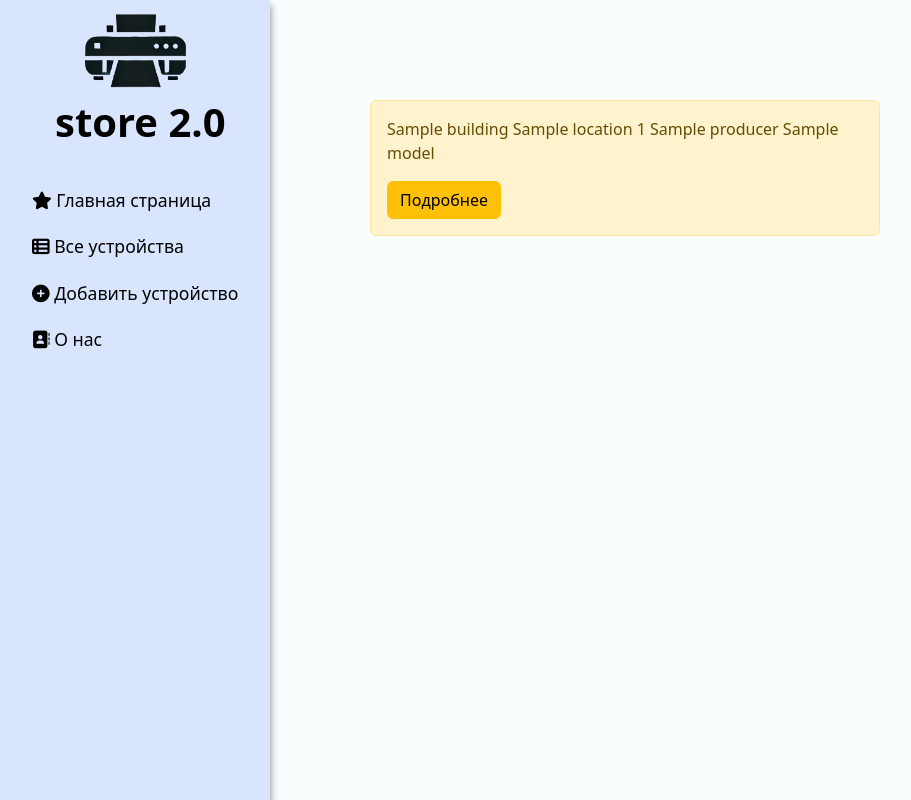
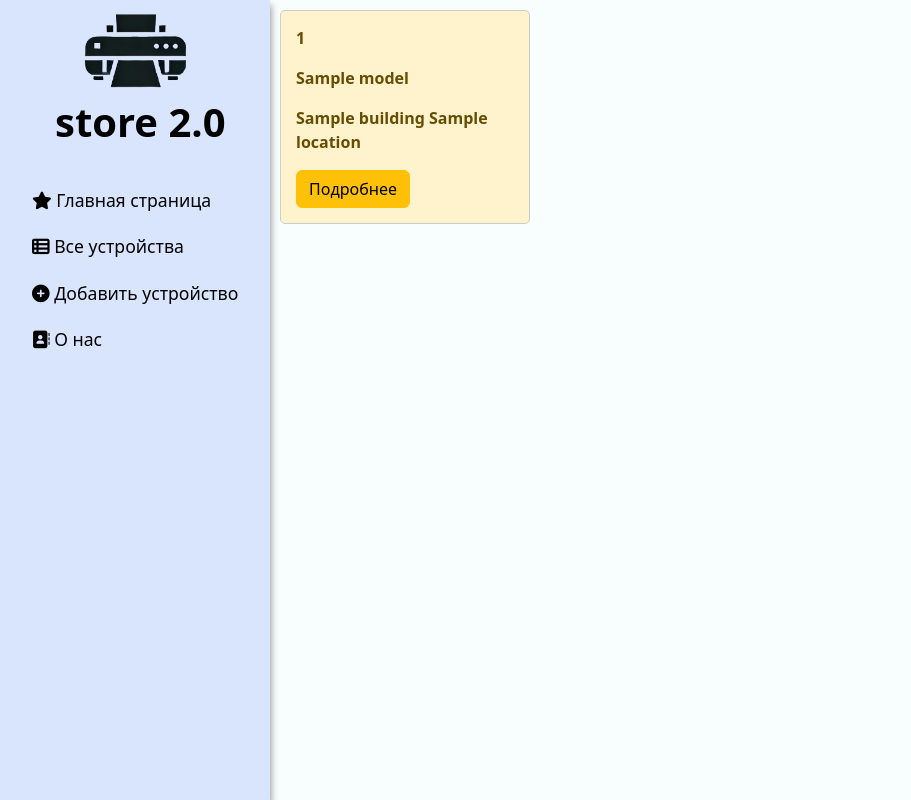
Before and after one commit to Voenkomp/appwebstore, a Django app: template main/templates/main/index.html in a window 1280 px wide. Shown: the whole page, without its empty margins (0-911 px from the left). Run offline with Django 5.2, Linux system fonts and the light colour scheme; the template is opened without the code that fills it: most values are stand-ins (such as "Sample title", 1, 10 or a date in 2020); some libraries are stand-ins or nearby versions.

Commit message:
edit index.html

```diff
--- a/main/static/main/css/main.css
+++ b/main/static/main/css/main.css
@@ -80,10 +80,10 @@ aside ul a:hover {
 
 main .features {
     float: left;
-    margin-top: 100px;
-    margin-left: 100px;
+    /* margin-top: 100px; */
+    /* margin-left: 100px; */
     text-align: left;
-    width: 75%;
+    width: 100%;
 }
 
 /* Настройки положения таблицы на странице 'все устройства' */
@@ -100,20 +100,11 @@ main .features {
 
 }
 
-td.dt-control {
+
+/* td.dt-control {
     text-align: center;
     cursor: pointer;
-}
-
-td.dt-control:before {
-    content: "➕";
-    /* Иконка плюса */
-}
-
-tr.shown td.dt-control:before {
-    content: "➖";
-    /* Иконка минуса */
-}
+} */
 
 
 /* Стили фильтра для поиска в таблице на странице "все устройства" */
@@ -169,6 +160,43 @@ main .lower {
     margin-bottom: 0px;
 }
 
+/* Раздел со стилями для карточек на главной странице */
+.device-card {
+    border: 1px solid #ccc;
+    border-radius: 5px;
+    padding: 15px;
+    margin: 10px;
+    width: 250px;
+    display: inline-block;
+    transition: background-color 0.3s;
+}
+
+.device-card:hover {
+    background-color: #f0f0f0;
+}
+
+.device-card .details {
+    display: none;
+}
+
+.device-card:hover .details {
+    display: block;
+}
+
+.more-info-btn {
+    margin-top: 10px;
+    padding: 5px 10px;
+    background-color: #007bff;
+    color: white;
+    border: none;
+    border-radius: 3px;
+    cursor: pointer;
+}
+
+.more-info-btn:hover {
+    background-color: #0056b3;
+}
+
 /* .select2-container .select2-selection--single .select2-selection__rendered {
     padding-right: 30px !important; */
 /* Смещение текста вправо */
--- a/main/templates/main/index.html
+++ b/main/templates/main/index.html
@@ -4,11 +4,19 @@
 
 {% block content %}
 
-<div class="features">
-    {% for el in device %}
-    <div class="alert alert-warning">
-        <p> {{ el.building}} {{ el.location}} {{ el.inv_num }} {{ el.producer }} {{ el.model }}</p>
-        <a href="{% url 'device-detail' el.id %}" class="btn btn-warning">Подробнее</a>
+<div>
+    {% for device in devices %}
+    <div class="alert alert-warning device-card">
+        <div class="summary">
+            <p><strong>{{ device.inv_num }}</strong></p>
+            <p><strong>{{ device.model }}</strong></p>
+            <p><strong>{{ device.building }} {{ device.location }}</strong></p>
+        </div>
+        <div class="details">
+            <p><strong>{{ device.serial }}</strong></p>
+            <p><strong>{{ device.hostname }}</strong></p>
+        </div>
+        <a href="{{ device.get_absolute_url }}" class="btn btn-warning">Подробнее</a>
     </div>
     {% endfor %}
 </div>
--- a/main/views.py
+++ b/main/views.py
@@ -6,8 +6,8 @@ from dal import autocomplete
 
 
 def index(request):
-    device = Device.objects.order_by("id")
-    return render(request, "main/index.html", {"device": device})
+    devices = Device.objects.order_by("id")
+    return render(request, "main/index.html", {"devices": devices})
 
 
 def all_devices(request):
```
Also changed, not shown: main/migrations/0006_device_favorite_alter_device_inv_num.py (added).
